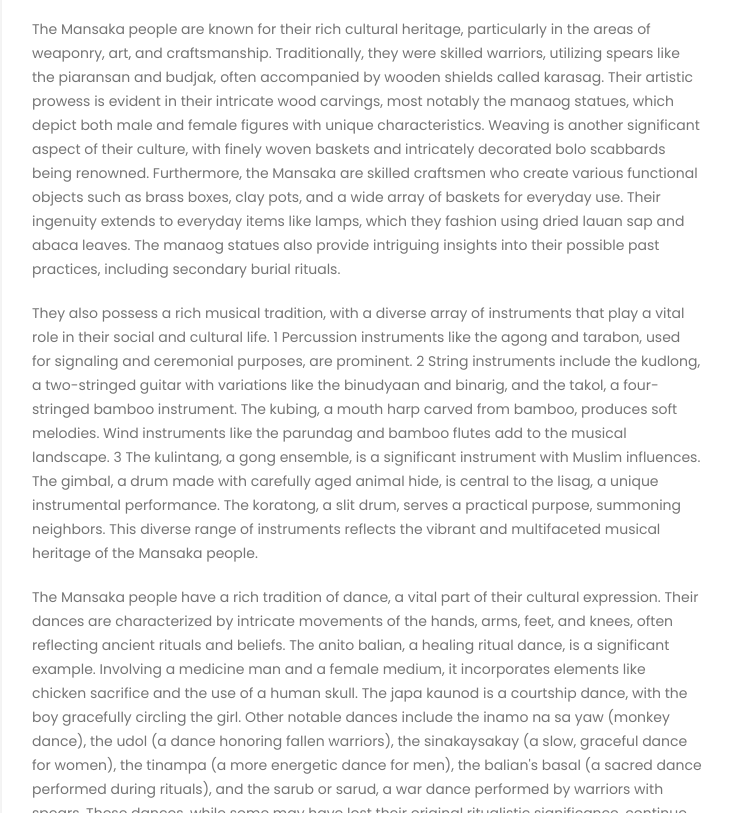
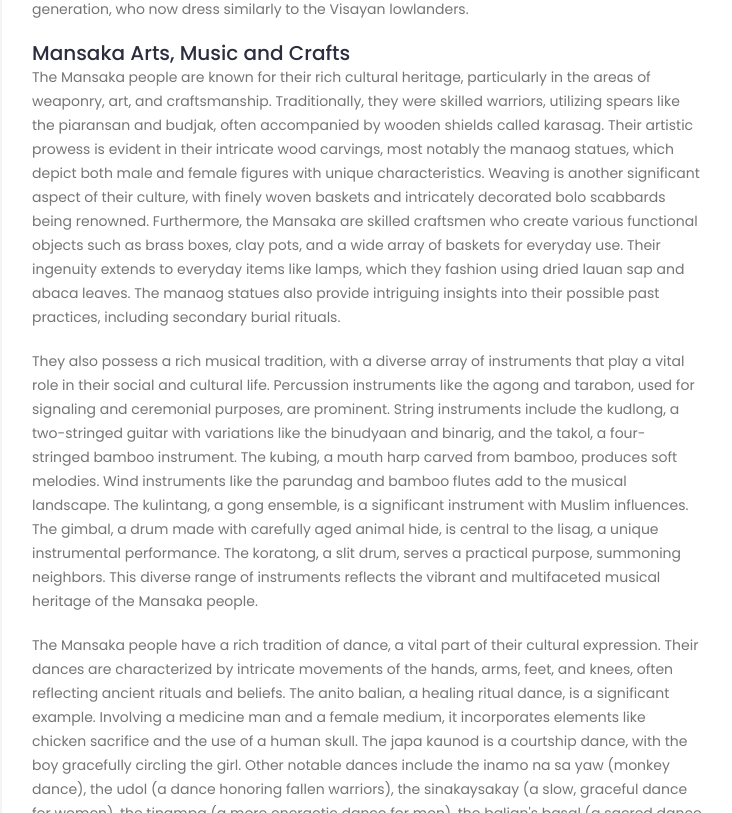
Before and after one commit to Johhanviod/Mansaka-Tribe, a plain HTML site: page blog-single.html in a window 1280 px wide. Shown: the part 9023-9836 px from the top of the page, without its empty margins (83-815 px from the left). Drawn offline with Linux system fonts and the light colour scheme; a script that the page names is missing.

Commit message:
Update blog-single.html

```diff
--- a/blog-single.html
+++ b/blog-single.html
@@ -357,6 +357,7 @@
 											Today, the most common Mansaka dwelling is a one-room house raised above the ground on four poles, with walls made of chopped bamboo tubes and a roof of wooden tiles. The flooring is constructed from bai, and the ladder is made of a terraced trunk. A less common dwelling is a four-room house resting on ten or more posts.
 											Despite modern influences, the Mansaka continue to uphold their traditional housing practices, adapting them to contemporary needs while preserving their cultural heritage.
 										</p>
+										<h5>Mansaka Traditional Clothing</h5>
 										<div class="image-gallery">
 											<div class="row">
 												<div class="col-lg-6 col-md-6 col-12">
@@ -375,11 +376,12 @@
 											Mansaka women's attire includes the dagum blouse, paired with different types of skirts, either crafted by the Mansaka or obtained from the Visayans. Men traditionally wore embroidered shirts, short pants, and sarakob hats. Both men and women accessorize with various jewelry and adornments, such as belts, earplugs, and necklaces, which often have cultural significance.
 											Over time, the influence of Visayan clothing styles became more prominent, especially among the men. The practice of blackening teeth, once a cultural hallmark, has largely been abandoned by the younger generation, who now dress similarly to the Visayan lowlanders.
 										</p>
+										<h5>Mansaka Arts, Music and Crafts</h5>
 										<p>The Mansaka people are known for their rich cultural heritage, particularly in the areas of weaponry, art, and craftsmanship. Traditionally, they were skilled warriors, utilizing spears like the piaransan and budjak, often accompanied by wooden shields called karasag.
 											Their artistic prowess is evident in their intricate wood carvings, most notably the manaog statues, which depict both male and female figures with unique characteristics. Weaving is another significant aspect of their culture, with finely woven baskets and intricately decorated bolo scabbards being renowned.
 											Furthermore, the Mansaka are skilled craftsmen who create various functional objects such as brass boxes, clay pots, and a wide array of baskets for everyday use. Their ingenuity extends to everyday items like lamps, which they fashion using dried lauan sap and abaca leaves. The manaog statues also provide intriguing insights into their possible past practices, including secondary burial rituals.
 										</p>
-										<p>They also possess a rich musical tradition, with a diverse array of instruments that play a vital role in their social and cultural life. 1 Percussion instruments like the agong and tarabon, used for signaling and ceremonial purposes, are prominent. 2 String instruments include the kudlong, a two-stringed guitar with variations like the binudyaan and binarig, and the takol, a four-stringed bamboo instrument. The kubing, a mouth harp carved from bamboo, produces soft melodies. Wind instruments like the parundag and bamboo flutes add to the musical landscape. 3 The kulintang, a gong ensemble, is a significant instrument with Muslim influences. The gimbal, a drum made with carefully aged animal hide, is central to the lisag, a unique instrumental performance. The koratong, a slit drum, serves a practical purpose, summoning neighbors. This diverse range of instruments reflects the vibrant and multifaceted musical heritage of the Mansaka people.
+										<p>They also possess a rich musical tradition, with a diverse array of instruments that play a vital role in their social and cultural life. Percussion instruments like the agong and tarabon, used for signaling and ceremonial purposes, are prominent. String instruments include the kudlong, a two-stringed guitar with variations like the binudyaan and binarig, and the takol, a four-stringed bamboo instrument. The kubing, a mouth harp carved from bamboo, produces soft melodies. Wind instruments like the parundag and bamboo flutes add to the musical landscape. The kulintang, a gong ensemble, is a significant instrument with Muslim influences. The gimbal, a drum made with carefully aged animal hide, is central to the lisag, a unique instrumental performance. The koratong, a slit drum, serves a practical purpose, summoning neighbors. This diverse range of instruments reflects the vibrant and multifaceted musical heritage of the Mansaka people.
 										</p>
 										<p>The Mansaka people have a rich tradition of dance, a vital part of their cultural expression. Their dances are characterized by intricate movements of the hands, arms, feet, and knees, often reflecting ancient rituals and beliefs.
 											The anito balian, a healing ritual dance, is a significant example. Involving a medicine man and a female medium, it incorporates elements like chicken sacrifice and the use of a human skull. The japa kaunod is a courtship dance, with the boy gracefully circling the girl. Other notable dances include the inamo na sa yaw (monkey dance), the udol (a dance honoring fallen warriors), the sinakaysakay (a slow, graceful dance for women), the tinampa (a more energetic dance for men), the balian's basal (a sacred dance performed during rituals), and the sarub or sarud, a war dance performed by warriors with spears.
```
